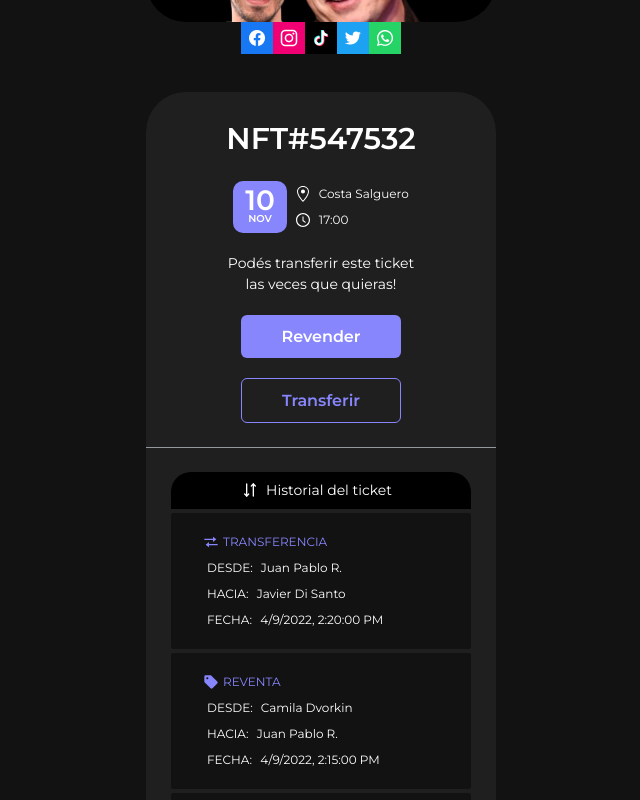
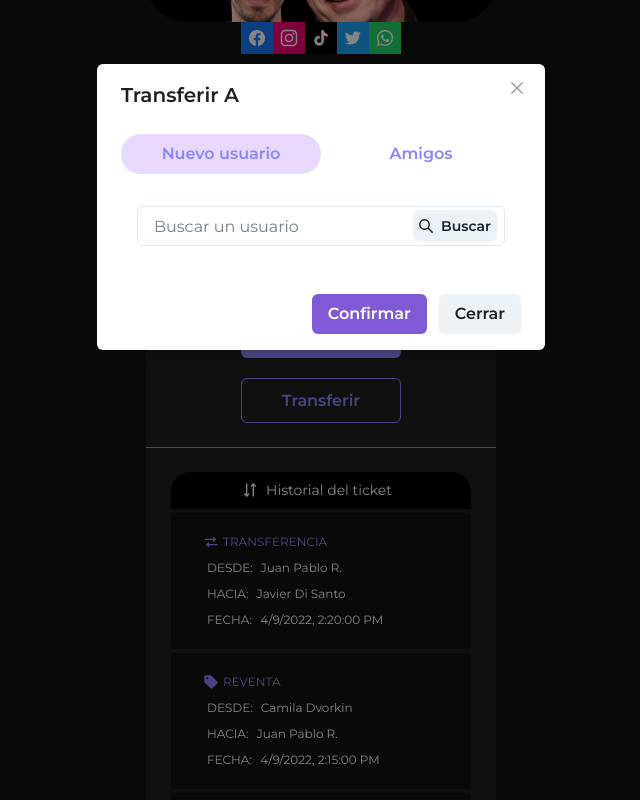
Before and after one commit to unicusnft/web, a React (Create React App) app: page /ticket/547532 in a window 1280 px wide. Both pictures are taken after a click on the button "Transferir". Shown: the part 566-1366 px from the top of the page, without its empty margins (319-959 px from the left). Built offline with nearby package versions, Linux system fonts and the light colour scheme; a web font is replaced by a local one.

Commit message:
Modal Transferir

```diff
--- /dev/null
+++ b/src/components/Boxes/BoxUsuario.js
@@ -0,0 +1,25 @@
+import React from "react";
+import { Avatar, Box, Text, Badge } from "@chakra-ui/react";
+
+const BoxUsuario = ({ nombre, username, avatar, esAmigo }) => {
+  return (
+    <>
+      <Avatar src={avatar} />
+      <Box ml="3">
+        <Text fontWeight="bold">
+          {nombre}
+          {esAmigo && (
+            <Badge ml="1" colorScheme="purple">
+              Amigo
+            </Badge>
+          )}
+        </Text>
+        <Text fontSize="sm" align="start">
+          {username}
+        </Text>
+      </Box>
+    </>
+  );
+};
+
+export default BoxUsuario;
--- /dev/null
+++ b/src/components/Modals/ModalTransferir.js
@@ -0,0 +1,89 @@
+import React from "react";
+import { colors } from "../../core/theme";
+import { users } from "../../data/users";
+import {
+  Modal,
+  ModalOverlay,
+  ModalContent,
+  ModalHeader,
+  ModalCloseButton,
+  ModalBody,
+  ModalFooter,
+  Button,
+  Tabs,
+  TabList,
+  TabPanels,
+  TabPanel,
+  Tab,
+} from "@chakra-ui/react";
+import TabPanelModalTransferir from "../Tabs/TabPanelModalTransferir";
+
+const ModalTransferir = ({ isOpen, onClose }) => {
+  return (
+    <Modal
+      closeOnOverlayClick={false}
+      onClose={onClose}
+      size="md"
+      isOpen={isOpen}
+    >
+      <ModalOverlay />
+      <ModalContent color={colors.textSecondaryColor}>
+        <ModalHeader color={colors.backgroundComponent}>
+          Transferir A
+        </ModalHeader>
+        <ModalCloseButton colorScheme="gray" />
+        <ModalBody pb={4}>
+          <Tabs isLazy isFitted variant="soft-rounded">
+            <TabList mb="1em">
+              <Tab
+                textColor={colors.mainColor}
+                _selected={{
+                  color: colors.mainColor,
+                  bg: "var(--chakra-colors-purple-100)",
+                }}
+              >
+                Nuevo usuario
+              </Tab>
+              <Tab
+                textColor={colors.mainColor}
+                _selected={{
+                  color: colors.mainColor,
+                  bg: "var(--chakra-colors-purple-100)",
+                }}
+              >
+                Amigos
+              </Tab>
+            </TabList>
+            <TabPanels>
+              <TabPanel>
+                <TabPanelModalTransferir
+                  placeholderInput="Buscar un usuario"
+                  initialUsers={[]}
+                  users={users}
+                />
+              </TabPanel>
+              <TabPanel>
+                <TabPanelModalTransferir
+                  placeholderInput="Buscar un usuario"
+                  users={users.filter((x) => x.esAmigo)}
+                  initialUsers={users.filter((x) => x.esAmigo)}
+                  initialSearch
+                />
+              </TabPanel>
+            </TabPanels>
+          </Tabs>
+        </ModalBody>
+        <ModalFooter>
+          <Button onClick={onClose} mr={3} colorScheme="purple">
+            Confirmar
+          </Button>
+          <Button onClick={onClose} color={colors.backgroundComponent}>
+            Cerrar
+          </Button>
+        </ModalFooter>
+      </ModalContent>
+    </Modal>
+  );
+};
+
+export default ModalTransferir;
--- /dev/null
+++ b/src/components/Tabs/TabPanelModalTransferir.js
@@ -0,0 +1,98 @@
+import React, { useState } from "react";
+import { colors } from "../../core/theme";
+import {
+  Button,
+  InputGroup,
+  Input,
+  InputRightElement,
+  VStack,
+  Flex,
+} from "@chakra-ui/react";
+import { SearchIcon } from "@chakra-ui/icons";
+import BoxUsuario from "../Boxes/BoxUsuario";
+
+const TabPanelModalTransferir = ({
+  placeholderInput,
+  users,
+  initialUsers,
+  initialSearch,
+}) => {
+  const [userSearch, setUserSearch] = useState(placeholderInput);
+  const [search, setSearch] = useState(initialSearch);
+  const [usersSearched, setUsersSearched] = useState(initialUsers);
+  const [userSelected, setUserSelected] = useState(null);
+
+  const handleSearch = () => {
+    const usersFiltered = users.filter(({ username }) =>
+      username.toLowerCase().includes(userSearch.toLowerCase())
+    );
+    setUsersSearched(usersFiltered);
+    setSearch(usersFiltered.length > 0);
+  };
+
+  const handleUserSelected = (user) => {
+    if (user !== null) {
+      setSearch(false);
+      setUserSelected(user);
+    }
+  };
+  return (
+    <>
+      <InputGroup borderRadius={4}>
+        <InputRightElement width="25%">
+          <Button
+            size="sm"
+            mr={2}
+            onClick={handleSearch}
+            leftIcon={<SearchIcon />}
+          >
+            Buscar
+          </Button>
+        </InputRightElement>
+        <Input
+          placeholder={userSearch}
+          onChange={(text) => setUserSearch(text.target.value)}
+          focusBorderColor={colors.mainColor}
+        />
+      </InputGroup>
+      {search && (
+        <VStack
+          pb={3}
+          pt={2}
+          mt={4}
+          border="1px solid #E2E8F0"
+          borderRadius={5}
+        >
+          {usersSearched.map((user) => {
+            return (
+              <Flex
+                key={user.username}
+                width="90%"
+                margin={2}
+                as="button"
+                onClick={() => handleUserSelected(user)}
+                color={colors.backgroundComponent}
+                borderRadius={4}
+              >
+                <BoxUsuario {...user} />
+              </Flex>
+            );
+          })}
+        </VStack>
+      )}
+      {userSelected != null && (
+        <Flex
+          mt={5}
+          padding={2}
+          borderRadius={4}
+          backgroundColor="#E2E8F0"
+          color={colors.backgroundComponent}
+        >
+          {<BoxUsuario {...userSelected} />}
+        </Flex>
+      )}
+    </>
+  );
+};
+
+export default TabPanelModalTransferir;
--- /dev/null
+++ b/src/data/users.js
@@ -0,0 +1,32 @@
+export const users = [
+  {
+    nombre: "Juan Alvarez",
+    username: "juanceto01",
+    avatar: "https://i.pravatar.cc/111?u=a23213",
+    esAmigo: false,
+  },
+  {
+    nombre: "Pedro Juarez",
+    username: "pedrito",
+    avatar: "https://i.pravatar.cc/131?u=a",
+    esAmigo: false,
+  },
+  {
+    nombre: "Marta Martel",
+    username: "martita",
+    avatar: "https://i.pravatar.cc/156?u=32333",
+    esAmigo: false,
+  },
+  {
+    nombre: "Laura Lopez",
+    username: "laurita",
+    avatar: "https://i.pravatar.cc/123?u=a042581f4e29026704d",
+    esAmigo: true,
+  },
+  {
+    nombre: "Lisandro Vega",
+    username: "lisan12",
+    avatar: "https://i.pravatar.cc/156?u=5222",
+    esAmigo: true,
+  },
+];
--- a/src/screens/ticket/Ticket.js
+++ b/src/screens/ticket/Ticket.js
@@ -8,6 +8,7 @@ import {
   Image,
   Text,
   VStack,
+  useDisclosure,
 } from "@chakra-ui/react";
 import facebook from "../../img/facebook.png";
 import instagram from "../../img/instagram.png";
@@ -26,6 +27,7 @@ import { MdSell } from "react-icons/md";
 import { events } from "../../data/events";
 import { sleep } from "../../utils/helpers";
 import { Loading } from "../../components/Loading";
+import ModalTransferir from "../../components/Modals/ModalTransferir";
 
 const SocialMediaButton = ({ img, alt }) => {
   return (
@@ -39,6 +41,12 @@ export const Ticket = () => {
   let params = useParams();
   const [loading, setLoading] = useState(true);
   const [ticket, setTicket] = useState(null);
+
+  const {
+    isOpen: isOpenModalTransferir,
+    onOpen: onOpenModalTransferir,
+    onClose: onCloseModalTransferir,
+  } = useDisclosure();
 
   useEffect(() => {
     async function fetchData() {
@@ -59,6 +67,11 @@ export const Ticket = () => {
       {loading ? (
         <Loading />
       ) : (
+        <>
+          <ModalTransferir
+            isOpen={isOpenModalTransferir}
+            onClose={onCloseModalTransferir}
+          />
           <VStack py={5} spacing={5}>
             <div>
               <Text fontSize="xl" sx={{ fontWeight: 600 }}>
@@ -144,6 +157,7 @@ export const Ticket = () => {
                   px={10}
                   variant="outline"
                   color={colors.mainColor}
+                  onClick={onOpenModalTransferir}
                 >
                   Transferir
                 </Button>
@@ -163,7 +177,9 @@ export const Ticket = () => {
                     bg="#121212"
                     w="300px"
                     rounded={2}
-                  roundedBottom={index + 1 === ticket?.history?.length ? 20 : 2}
+                    roundedBottom={
+                      index + 1 === ticket?.history?.length ? 20 : 2
+                    }
                     py={4}
                     key={h?.type + h?.date}
                   >
@@ -210,6 +226,7 @@ export const Ticket = () => {
               </VStack>
             </Box>
           </VStack>
+        </>
       )}
     </>
   );
```
Also changed, not shown: src/components/TabPanelAmigos.js (added, +26 -0 lines). Lines whose indentation alone changed are shown as unchanged.
